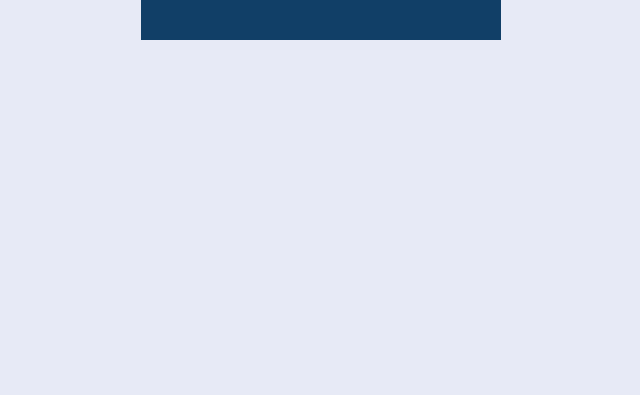
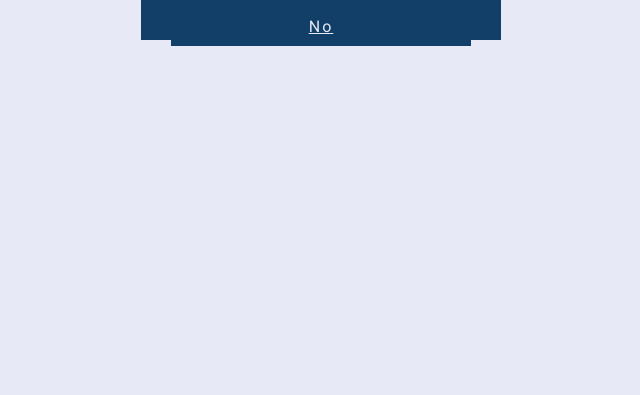
Before and after one commit to yahsuanlinus/felixvestra.com, a website: page index.html in a window 1280 px wide. Shown: the part 405-800 px from the top of the page, without its empty margins (314-954 px from the left). Drawn offline with nearby package versions, Linux system fonts and the light colour scheme; files that its build step writes are made by us from their sources; files whose address does not match are found by name.

Commit message:
remove &

```diff
--- a/scss/_verification.scss
+++ b/scss/_verification.scss
@@ -29,7 +29,7 @@
     margin-left: -185px;
     box-sizing: border-box;
 
-    &a {
+    a {
         background-color: $primary-color;
         color: $secondary-color;
         padding: 10px 20px;
```
